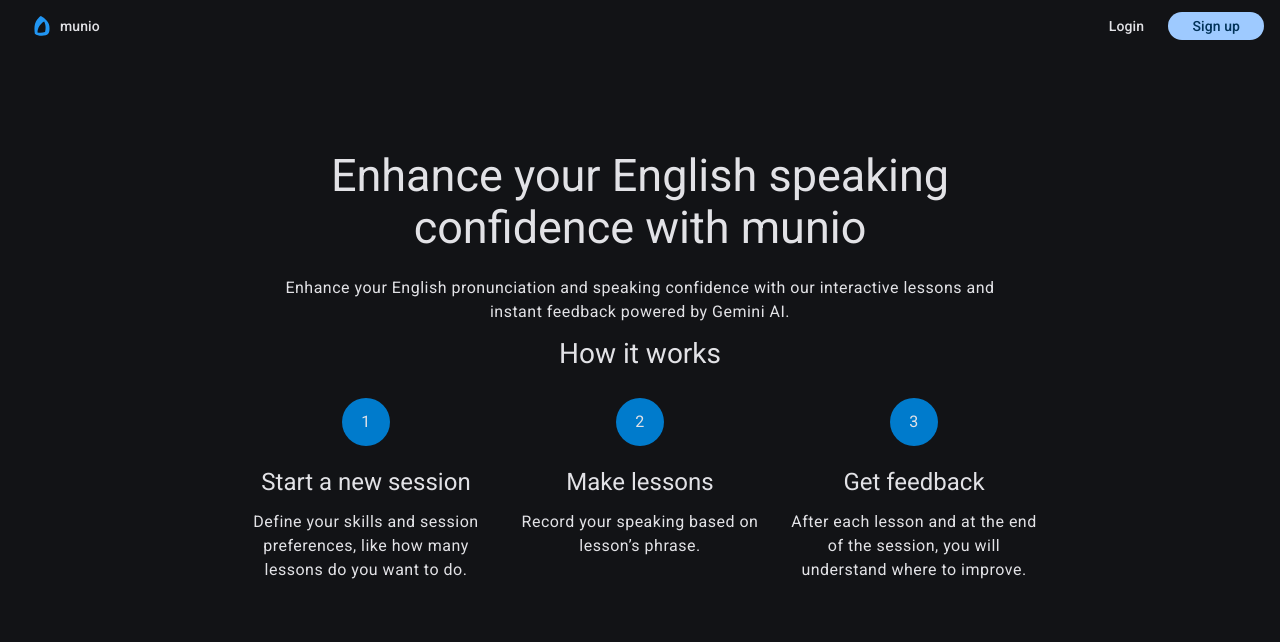
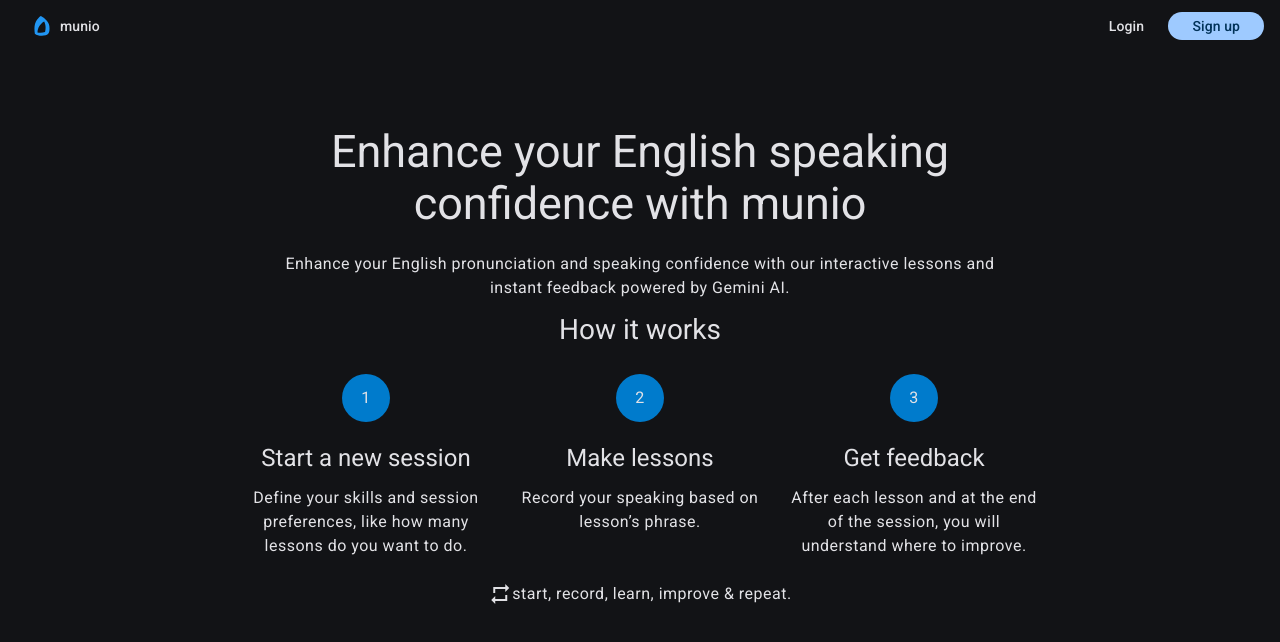
Before and after one commit to muniocloud/web-client, an Angular app: page / in a window 1280 px wide. Shown: the top 642 px of the page. Built offline with nearby package versions, Linux system fonts and the light colour scheme.

Commit message:
feat: add summary text

```diff
--- a/src/app/pages/homepage/homepage.component.html
+++ b/src/app/pages/homepage/homepage.component.html
@@ -16,5 +16,6 @@
         <span>3</span>
       </app-highlight>
     </div>
+    <p class="munio-cycle"><mat-icon aria-label="repeat" fontIcon="repeat"></mat-icon> start, record, learn, improve & repeat.</p>
   </section>
 </main>
--- a/src/app/pages/homepage/homepage.component.scss
+++ b/src/app/pages/homepage/homepage.component.scss
@@ -21,5 +21,10 @@
       flex-wrap: wrap;
       justify-content: center;
     }
+
+    .munio-cycle {
+      display: flex;
+      justify-content: center;
+    }
   }
 }
--- a/src/app/pages/homepage/homepage.component.ts
+++ b/src/app/pages/homepage/homepage.component.ts
@@ -1,10 +1,11 @@
 import { Component } from '@angular/core';
 import { HighlightComponent } from '../../shared/highlight/highlight.component';
+import { MatIcon } from '@angular/material/icon';
 
 @Component({
   selector: 'app-homepage',
   standalone: true,
-  imports: [HighlightComponent],
+  imports: [HighlightComponent, MatIcon],
   templateUrl: './homepage.component.html',
   styleUrl: './homepage.component.scss'
 })
```
